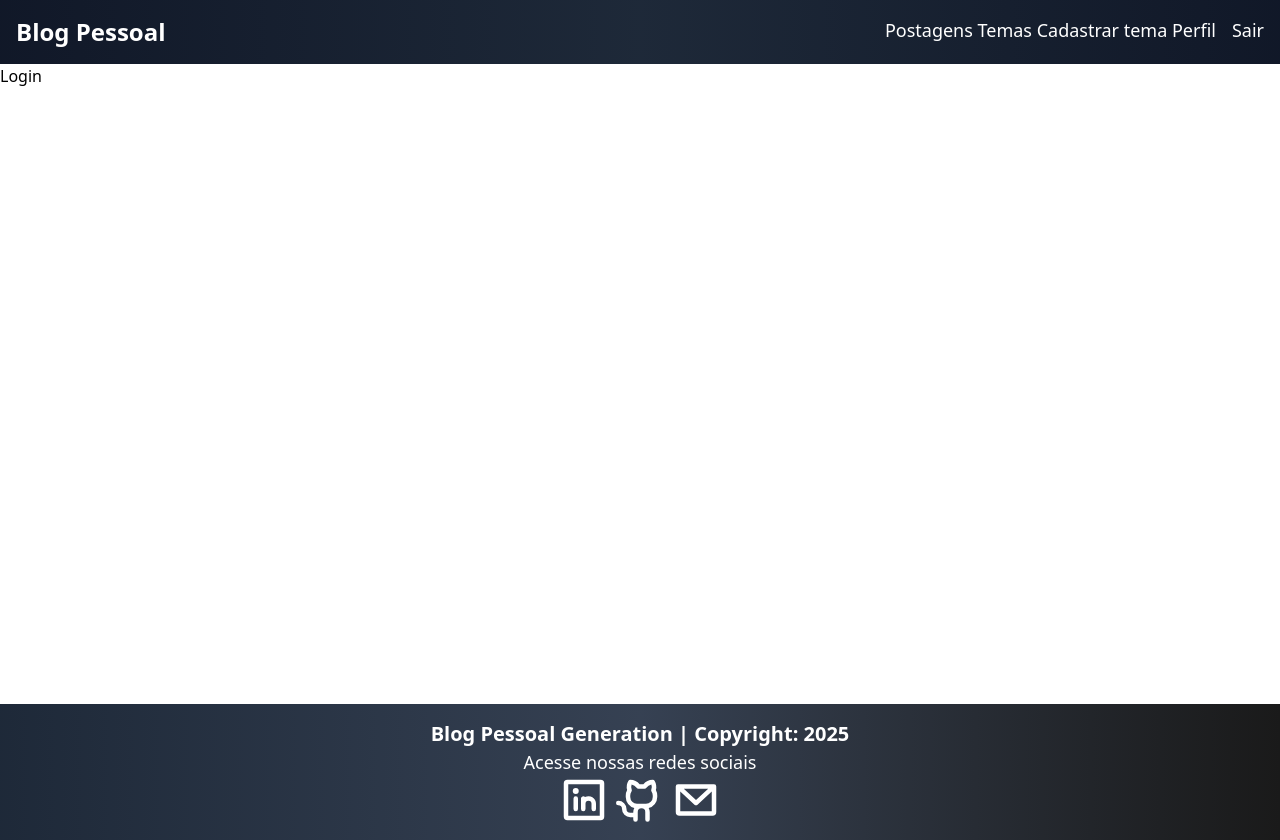
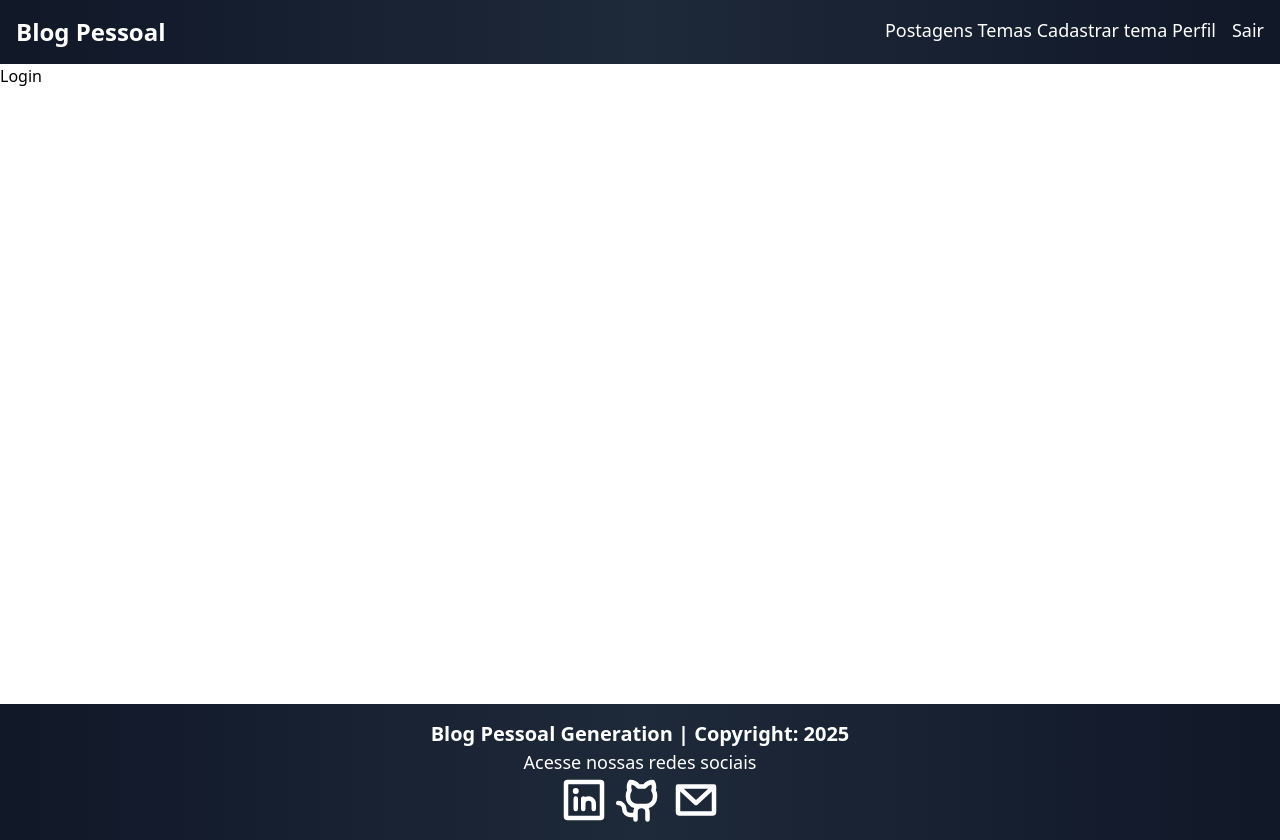
Before and after one commit to CrMessiProgrammer/react_blogpessoal, a React (Vite) app: page /login in a window 1280 px wide. Built offline with nearby package versions, Linux system fonts and the light colour scheme.

Commit message:
:sparkles: Configurando e Estilizando o Footer

```diff
--- a/src/components/footer/Footer.tsx
+++ b/src/components/footer/Footer.tsx
@@ -5,7 +5,7 @@ function Footer() {
 
 	return (
 		<>
-			<div className="flex justify-center text-white bg-gradient-to-r from-gray-800 via-gray-700 to-[#1A1A1A]">
+			<div className="flex justify-center text-white bg-gradient-to-r from-gray-900 via-gray-800 to-gray-900">
 				<div className="container flex flex-col items-center py-4">
 					<p className="text-xl font-bold">
 						Blog Pessoal Generation | Copyright:{' '}
@@ -15,13 +15,13 @@ function Footer() {
 						Acesse nossas redes sociais
 					</p>
 					<div className='flex gap-2'>
-                        <a href="https://www.linkedin.com/school/generationbrasil" target="_blank">
+                        <a href="https://www.linkedin.com/in/carlos-h-dev/" target="_blank">
                             <LinkedinLogo size={48} weight='bold' />
                         </a>
-                        <a href="https://www.instagram.com/generationbrasil" target="_blank">
+                        <a href="https://github.com/CrMessiProgrammer" target="_blank">
                             <GithubLogo size={48} weight='bold' />
                         </a>
-                        <a href="https://www.facebook.com/generationbrasil" target="_blank">
+                        <a href="https://crmessiprogrammer.github.io/portfolio_tjs06/" target="_blank">
                             <EnvelopeSimple size={48} weight='bold' />
                         </a>
                     </div>
```
